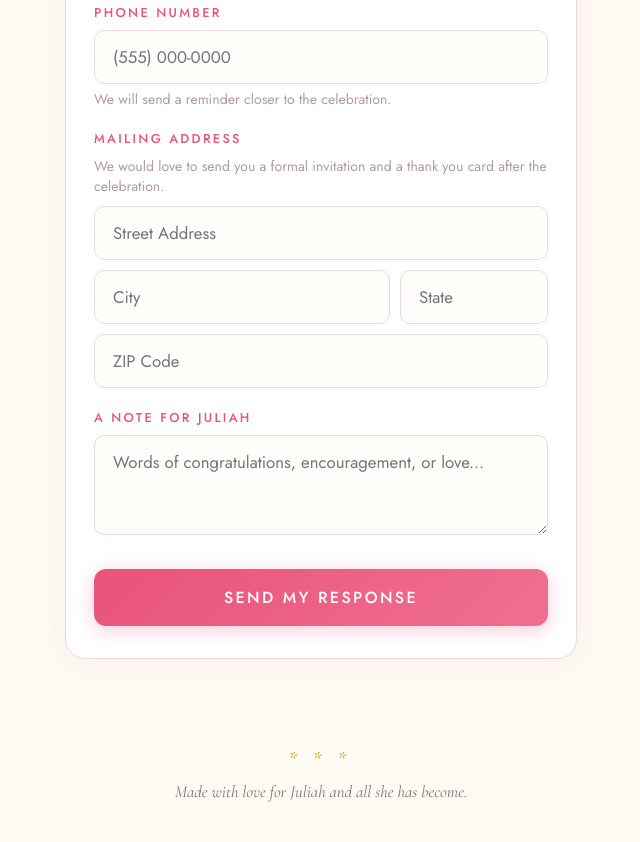
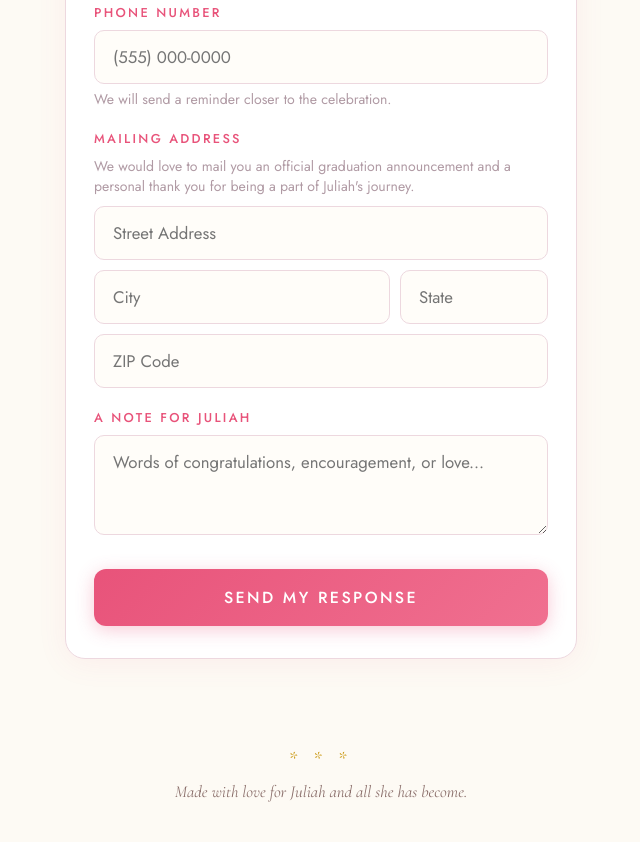
Before and after one commit to jacquiestarr-debug/juliah-grad-party, a plain HTML site: page index.html in a window 1280 px wide. Shown: the part 3144-3986 px from the top of the page, without its empty margins (319-959 px from the left). Drawn offline with nearby package versions, Linux system fonts and the light colour scheme.

Commit message:
Update index.html

```diff
--- a/index.html
+++ b/index.html
@@ -242,7 +242,7 @@
         </div>
         <div class="form-group">
           <label>Mailing Address</label>
-          <p style="font-size:0.88rem; color:#B09AA4; margin-bottom:10px; font-family:'Jost',sans-serif;">We would love to send you a formal invitation and a thank you card after the celebration.</p>
+          <p style="font-size:0.88rem; color:#B09AA4; margin-bottom:10px; font-family:'Jost',sans-serif;">We would love to mail you an official graduation announcement and a personal thank you for being a part of Juliah's journey.</p>
           <input type="text" id="addrStreetMain" placeholder="Street Address" style="margin-bottom:10px;" />
           <div class="two-col" style="margin-bottom:10px;">
             <input type="text" id="addrCityMain" placeholder="City" />
```
